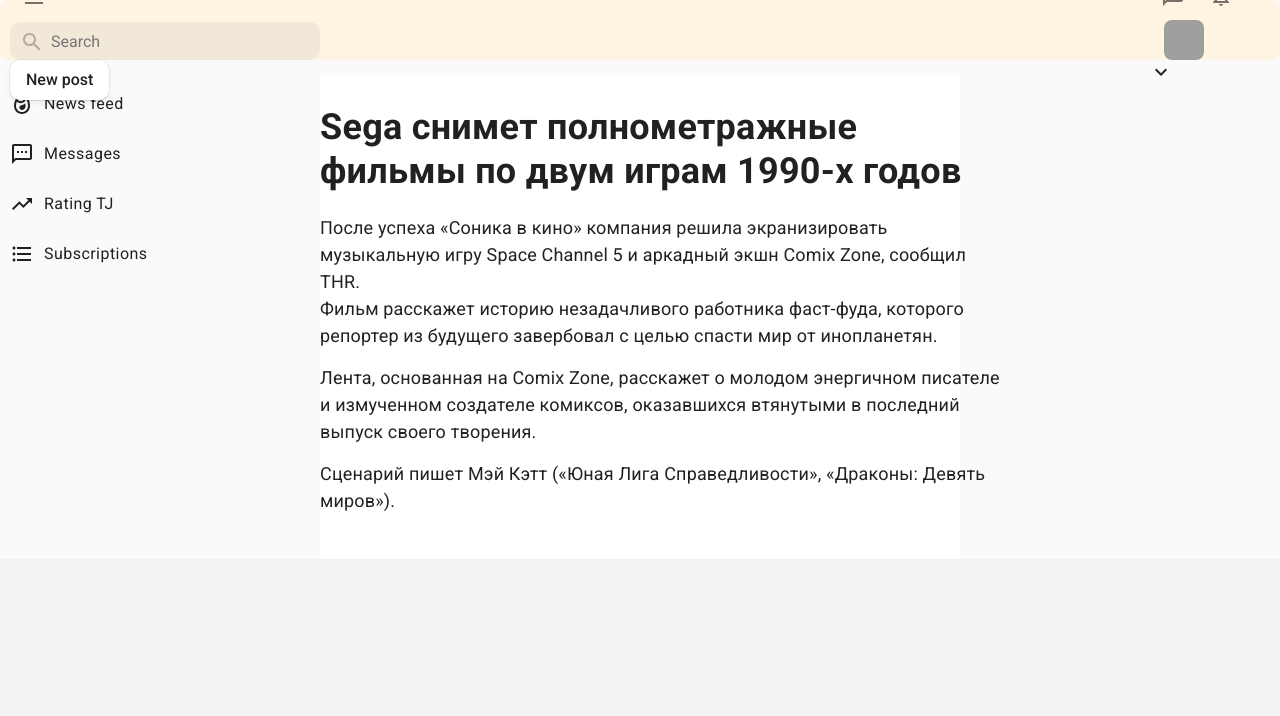
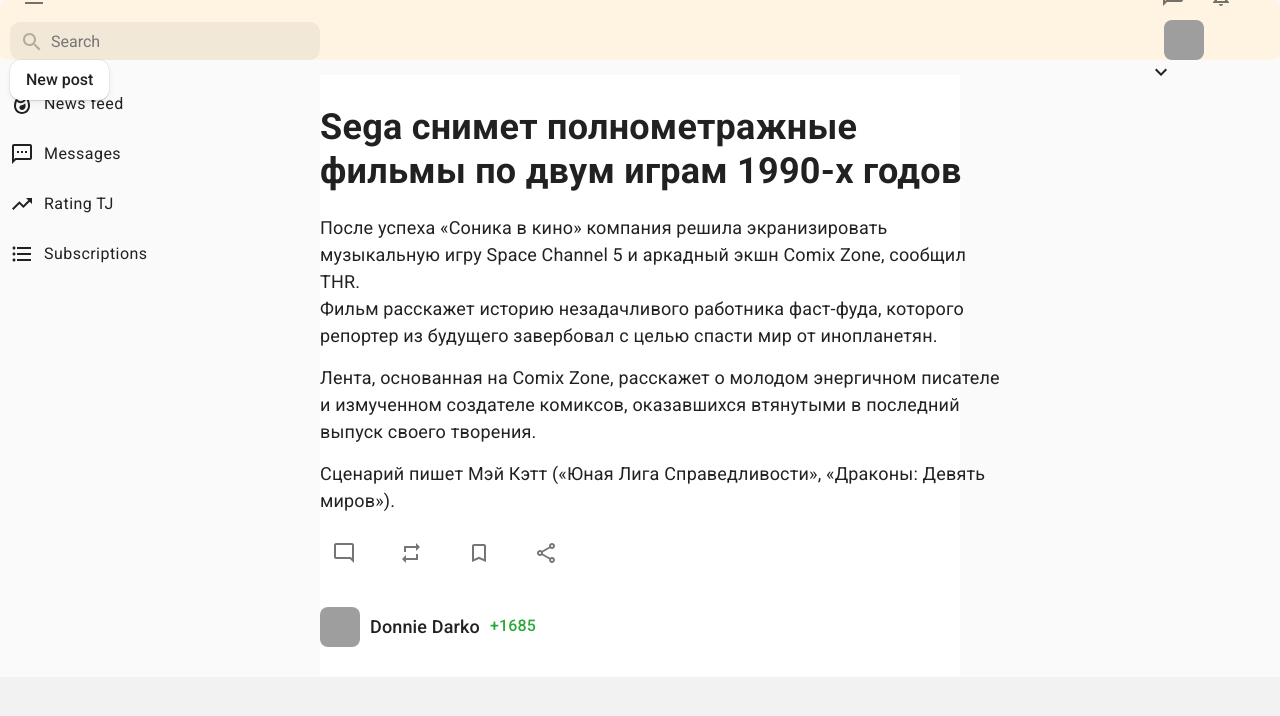
Before and after one commit to TinaGorna/tjournal, a Next.js app: page /news/news in a window 1280 px wide. Shown: the top 716 px of the page. Built offline with nearby package versions, Linux system fonts and the light colour scheme; grey boxes are pictures that could not be loaded.

Commit message:
FullPost component SCSS

```diff
--- a/components/FullPost/FullPost.module.scss
+++ b/components/FullPost/FullPost.module.scss
@@ -14,3 +14,28 @@
   margin-bottom: 20px !important;
   font-size: 36px !important;
 }
+
+.userInfo {
+  display: flex;
+  align-items: center;
+  margin-top: 30px;
+
+  img {
+    width: 40px;
+    height: 40px;
+    border-radius: 8px;
+  }
+
+  b {
+    font-size: 18px;
+    margin-right: 10px;
+    margin-left: 10px;
+    font-weight: 500;
+  }
+
+  span {
+    font-size: 16px;
+    color: #2ea83a;
+    font-weight: 500;
+  }
+}
--- a/components/FullPost/index.tsx
+++ b/components/FullPost/index.tsx
@@ -1,6 +1,7 @@
 import React from "react";
 import {Paper, Typography} from "@material-ui/core";
 import styles from "./FullPost.module.scss"
+import {PostActions} from "../PostActions";
 
 export const FullPost = () => {
     return (
@@ -9,6 +10,7 @@
                 margin: "0 auto",
                 width: 680,
             }}>
+                <div>
                     <Typography variant="h4"
                                 className={styles.title}>
                         Sega снимет полнометражные фильмы по двум играм 1990-х годов
@@ -35,6 +37,22 @@
                             Сценарий пишет Мэй Кэтт («Юная Лига Справедливости», «Драконы: Девять миров»).
                         </Typography>
                     </Typography>
+                    <div
+                        style={{
+                            width: 250
+                        }}
+                    >
+                        <PostActions/>
+                    </div>
+                    <div
+                    className={styles.userInfo}
+                    >
+                        <img
+                            src="https://coolsen.ru/wp-content/uploads/2021/06/14-4.jpg" alt="Avatar"/>
+                        <b>Donnie Darko</b>
+                        <span>+1685</span>
+                    </div>
+                </div>
             </div>
         </Paper>
     )
--- a/components/PostActions.tsx
+++ b/components/PostActions.tsx
@@ -1,4 +1,4 @@
-import React from "react";
+import React, {CSSProperties} from "react";
 import {IconButton} from "@material-ui/core";
 import {
     BookmarkBorderOutlined as FavoriteIcon,
@@ -7,14 +7,14 @@
     ShareOutlined as ShareIcon
 } from "@material-ui/icons";
 
-const styles = {
+const styles: CSSProperties = {
     "display": "flex",
-    "justify-content": "space-between",
+    "justifyContent": "space-between",
     "position": "relative",
-    "top": 5,
-    "list-style": "none",
-    "padding": 0,
-    "margin": 0,
+    "top": "5",
+    "listStyle": "none",
+    "padding": "0",
+    "margin": "0",
 }
 export const PostActions: React.FC = () => {
     return (
```
Lines whose indentation alone changed are shown as unchanged.
